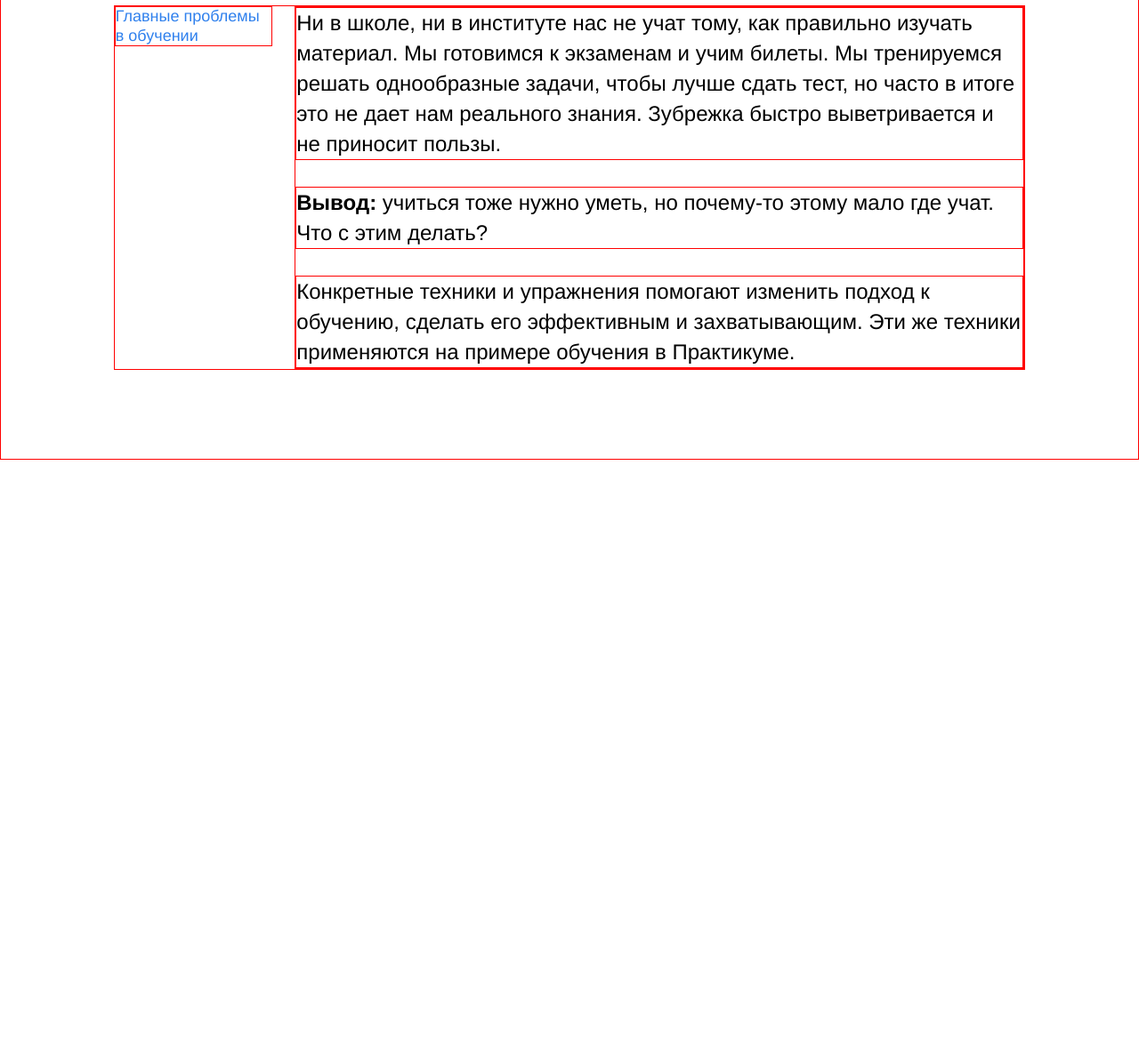
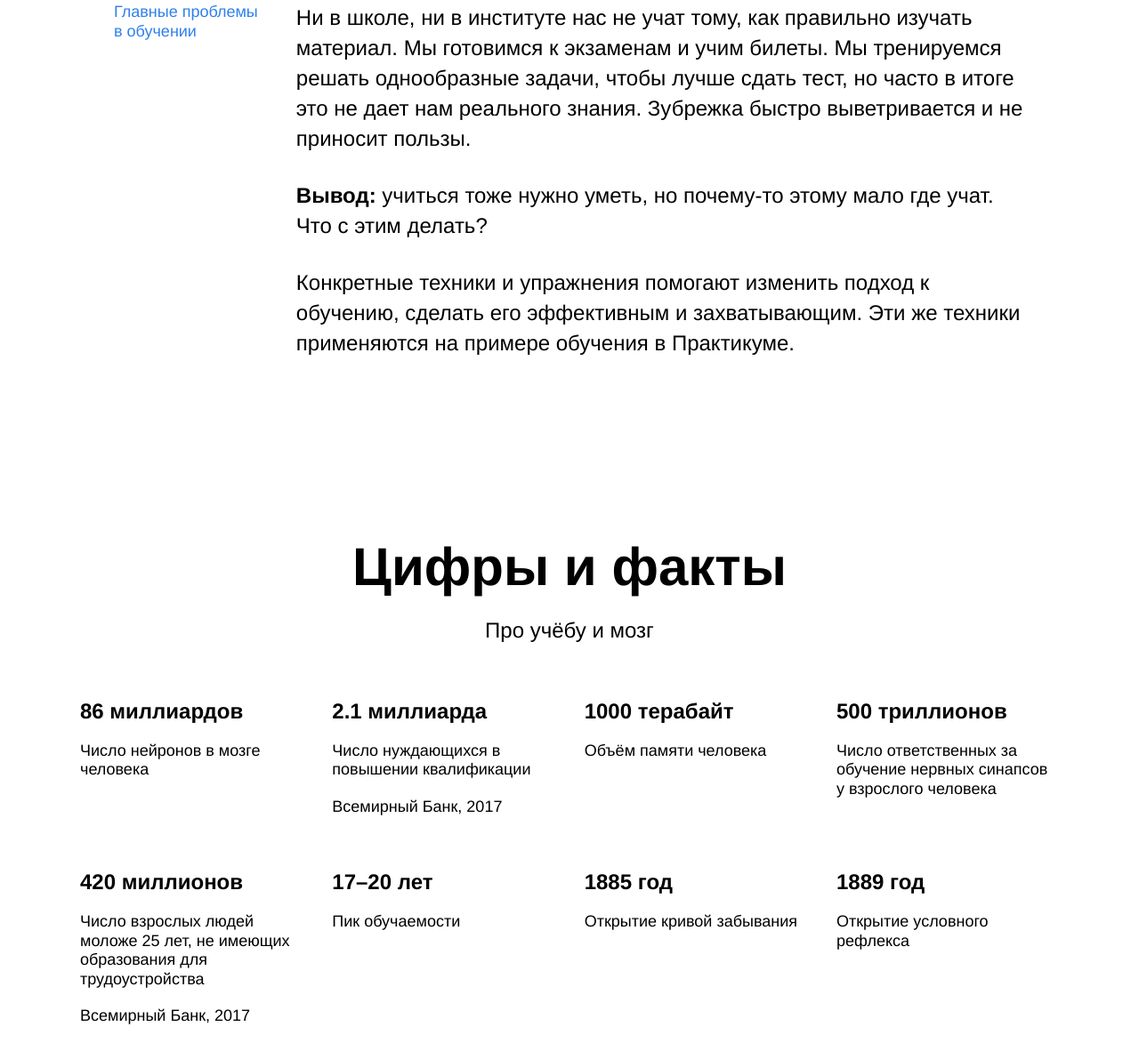
Before and after one commit to pomidorka281/pomidorka281.github.io-yandex_prac_1_project-, a plain HTML site: page index.html in a window 1280 px wide. Shown: the part 853-2044 px from the top of the page at 89% size. Before the commit the page ends 1370 px from the top, so only its background shows below. Drawn offline with Linux system fonts and the light colour scheme.

Commit message:
section digits is done

```diff
--- a/index.html
+++ b/index.html
@@ -31,6 +31,44 @@
       </section>
 
       <section class="digits">
+        <h2 class="section-title centered-title">Цифры и факты</h2>
+        <h3 class="section-subtitle centered-title">Про учёбу и мозг</h3>
+        <div class="table">
+          <div class="table__cell">
+            <h4 class="table__heading">86 миллиардов</h4>
+            <p class="table__text">Число нейронов в мозге человека</p>
+          </div>
+          <div class="table__cell">
+            <h4 class="table__heading">2.1 миллиарда</h4>
+            <p class="table__text">Число нуждающихся в повышении квалификации</p>
+            <p class="table__text">Всемирный Банк, 2017</p>
+          </div>
+          <div class="table__cell">
+            <h4 class="table__heading">1000 терабайт</h4>
+            <p class="table__text">Объём памяти человека</p>
+          </div>
+          <div class="table__cell">
+            <h4 class="table__heading">500 триллионов</h4>
+            <p class="table__text">Число ответственных за обучение нервных синапсов у взрослого человека</p>
+          </div>
+          <div class="table__cell">
+            <h4 class="table__heading">420 миллионов</h4>
+            <p class="table__text">Число взрослых людей моложе 25 лет, не имеющих образования для трудоустройства</p>
+            <p class="table__text">Всемирный Банк, 2017</p>
+          </div>
+          <div class="table__cell">
+            <h4 class="table__heading">17–20 лет</h4>
+            <p class="table__text">Пик обучаемости</p>
+          </div>
+          <div class="table__cell">
+            <h4 class="table__heading">1885 год</h4>
+            <p class="table__text">Открытие кривой забывания</p>
+          </div>
+          <div class="table__cell">
+            <h4 class="table__heading">1889 год</h4>
+            <p class="table__text">Открытие условного рефлекса</p>
+          </div>
+        </div>
       </section>
 
       <section class="feynman">
--- a/styles/style.css
+++ b/styles/style.css
@@ -9,13 +9,13 @@
   font-family: 'Helvetica Neue', Arial, sans-serif;
 }
 
-header {
+/* header, section {
   border: blue solid 1px;
 }
 
-div, h1, h2, p {
+div, h1, h2, p{
   border: red solid 1px;
-}
+} */
 
 .header {
   height: 100vh;
@@ -138,6 +138,54 @@ div, h1, h2, p {
   font-weight: 600;
 }
 
+.centered-title {
+  margin: 0 auto;
+  text-align: center;
+}
+
+.section-title {
+  margin-top: 100px;
+  width: 60%;
+  line-height: 1.15;
+  font-size: 60px;
+  font-weight: 600;
+}
+
+.section-subtitle {
+  margin-top: 20px;
+  width: 60%;
+  line-height: 34px;
+  font-size: 24px;
+  font-weight: normal;
+}
+
+.table {
+  width: 1100px;
+  margin: 0 auto 100px;
+  display: flex;
+  flex-wrap: wrap;
+  justify-content: space-between;
+}
+
+.table__cell {
+  width: 250px;
+  margin-top: 60px;
+}
+
+.table__heading {
+  margin: 0;
+  line-height: 1.15;
+  font-size: 24px;
+  font-weight: 600;
+}
+
+.table__text {
+  margin: 20px 0 0;
+  line-height: 1.2;
+  font-size: 18px;
+  font-weight: normal;
+}
+
 /* и элемента с модификатором вида ключ-значение */
 .table__cell_theme_dark {
   width: 200px;
```
